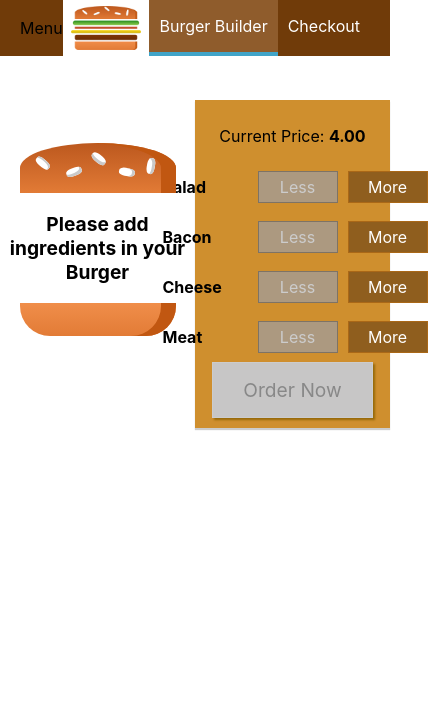
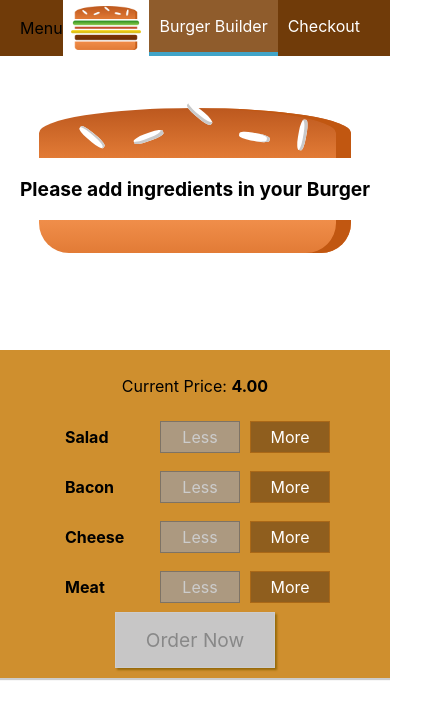
Before and after one commit to KGhising/BurgerBuilder, a React (Create React App) app: page / in a window 390 px wide. Shown: the top 718 px of the page, 433 px wide, since content can reach past the window. Built offline with nearby package versions, Linux system fonts and the light colour scheme.

Commit message:
Add media query to display full width in small device

```diff
--- a/src/component/Burger/BuildControls/BuildControls.module.css
+++ b/src/component/Burger/BuildControls/BuildControls.module.css
@@ -49,3 +49,9 @@
         transform: scale(1);
     }
 }
+
+@media only screen and (max-width: 700px)  {
+    .BuildControls{
+        width: 100%;
+    }
+}
--- a/src/component/Burger/Burger.module.css
+++ b/src/component/Burger/Burger.module.css
@@ -14,6 +14,11 @@
         height: 600px;
     }
 }
+@media (max-width: 700px){
+    .Burger{
+        overflow: scroll;
+    }
+}
 @media (min-width: 500px) and (min-height: 401px){
     .Burger{
         width: 450px;
--- a/src/container/BurgerBuilder/BurgerBuilder.module.css
+++ b/src/container/BurgerBuilder/BurgerBuilder.module.css
@@ -1,3 +1,9 @@
 .BurgerBuilder{
     display: flex;
 }
+
+@media only screen and (max-width: 700px)  {
+    .BurgerBuilder{
+        display: block;
+    }
+}
```
Also changed, not shown: src/component/Layout/Layout.js (line endings or trailing spaces).
